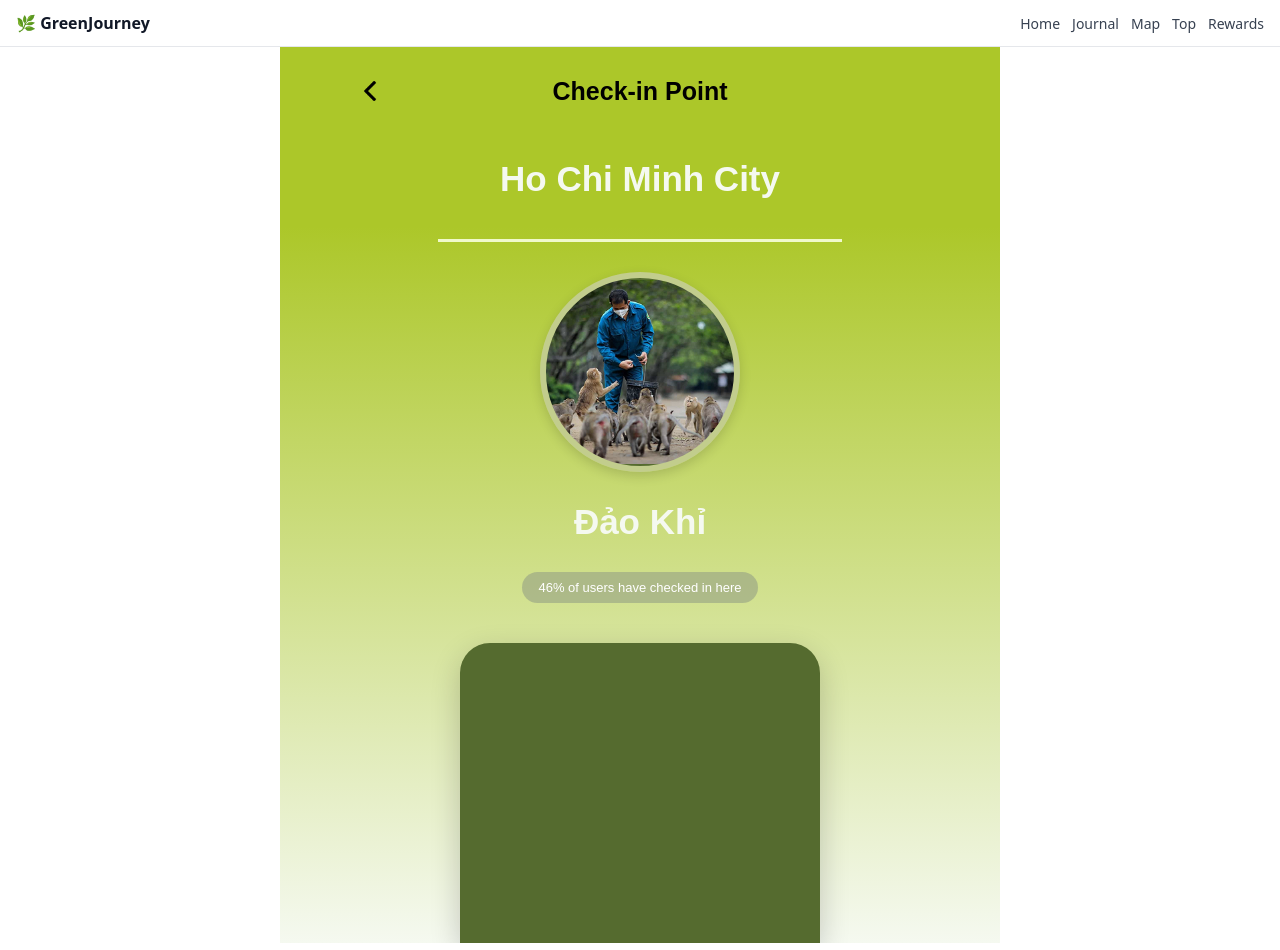
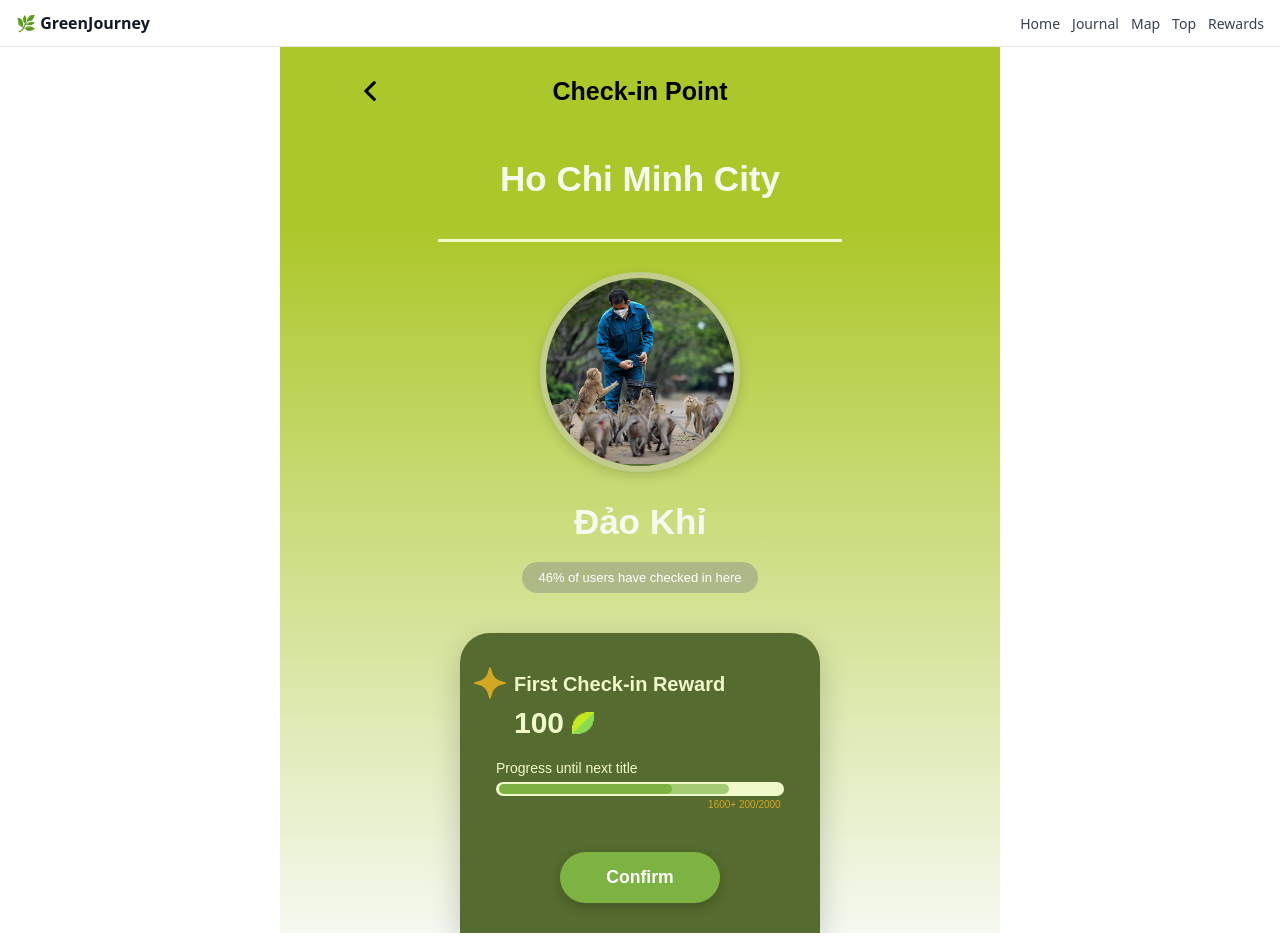
Before and after one commit to Van-Trangg/Project, a React (Vite) app in the folder frontend/: page /checkin/1 in a window 1280 px wide. Shown: the top 950 px of the page. Built offline with nearby package versions, Linux system fonts and the light colour scheme; no server answers.

Commit message:
checkin point screen

```diff
--- a/frontend/src/pages/Checkin.jsx
+++ b/frontend/src/pages/Checkin.jsx
@@ -17,6 +17,9 @@ export default function CheckIn() {
   const handleCancel = () => {
     navigate(-1);
   }
+  const handleCheckInProcess = () => {
+  }
+  //sau này check state người dùng đã checkin tại đây chưa => tắt hiển thị expectant bar + làm mờ chữ
   return (
     <div className = 'check-in-page'>
       <div className = 'top-bar'>
@@ -44,7 +47,21 @@ export default function CheckIn() {
         </div>
       </div>
       <div className = 'popup-card'>
-
+        <img src = '/src/public/spark.png' className = 'spark'></img>
+        <span className = 'first-rew'>First Check-in Reward</span>
+        <div className = 'point'>
+          <span>100</span>
+          <img className ='ecopoint-icon' src = '/src/public/ecopoint.png'/>
+        </div>
+        <div className = 'progress-bar'>
+          <div className = 'prog-title'>Progress until next title</div>
+          <span className = 'track-bar'>
+            <span className = 'fill-bar'></span>
+            <span className = 'expectant-bar'></span>
+          </span>
+          <div className = 'prog-num'>1600+ 200/2000</div>
+        </div>
+        <button className="checkin-btn" onClick={handleCheckInProcess()}>Confirm</button>
       </div>
     </div>
   );
--- a/frontend/src/pages/Map.jsx
+++ b/frontend/src/pages/Map.jsx
@@ -144,7 +144,7 @@ export default function Map() {
           </div>
           <p className="popup-desc">{selectedPin.desc}</p>
         </div>
-        <button className="checkin-btn" onClick={handleCheckIn}> Check-in</button>
+        <button className="checkin-btn" onClick={handleCheckIn}>Check-in</button>
       </div>
     </div>
     )}
--- a/frontend/src/styles/Map.css
+++ b/frontend/src/styles/Map.css
@@ -224,6 +224,7 @@
   display: fixed;
   text-align: center;
   width: 160px;
+  color: white;
   background: #7CB342;
   font-weight: 600;
   font-size: 1.1rem;
@@ -316,13 +317,13 @@
 .check-in-page {
   display: flex;
   flex-direction: column;
-  justify-content: flex-end;
+  /* justify-content: flex-end; */
   font-family: 'Poppins', sans-serif;
   background: linear-gradient(#ACC729 20%, #F5F9F0 100%);
-  min-height: 100vh;
+
   position: relative;
   text-align: center;
-  overflow: hidden;
+  overflow: scroll;
 }
 
 .top-bar {
@@ -372,7 +373,7 @@
 .location-name {
   position: relative;
   padding-top: 30px;
-  padding-bottom: 30px;
+  padding-bottom: 20px;
   font-size: 35px;
   font-weight: bold;
   color: #F5F9F0;
@@ -380,15 +381,102 @@
 
 .popup-card {
   position: relative;
-
+  bottom: 0;
+  display: flex;
+  flex-direction: column;
+  align-items: center;
   margin-top: 40px;
   left: 50%;
   transform: translateX(-50%);
-  width: 95%;
-  height: 90%;
+  width: 90%;
+  height: 30%;
   min-height: 300px;
   max-width: 360px;
   border-radius: 30px 30px 0 0;
   box-shadow: 0 10px 30px rgba(0, 0, 0, 0.2);
   background: #556B2F; /* fallback */
 }
+.spark {
+  position: absolute;
+  left: 2.8%;
+  padding-top: 30px;
+}
+.first-rew {
+  align-self: flex-start;
+  margin-left: 15%;
+  padding-top: 40px;
+  font-size: 20px;
+  font-weight: 600;
+  color: #F0F9CA;
+}
+.ecopoint-icon {
+  margin-top: 7%;
+  width: 22px;
+  height: 22px;
+  object-fit: contain;
+}
+
+.point {
+  display:flex;
+  flex-direction: row;
+  align-self: flex-start;
+  margin-left: 15%;
+  font-size: 30px;
+  font-weight: 600;
+  color: #F0F9CA;
+  gap: 8px;
+  margin-top: 10px;
+}
+.progress-bar {
+  margin-top: 20px;
+  width: 100%;
+  margin-left: 20%;
+}
+.prog-title{
+  position: absolute;
+  left: 10%;
+  align-self: flex-start;
+  font-size: 14px;
+  font-weight: 500;
+  color: #F0F9CA;
+}
+.track-bar {
+  position: relative;
+  display: block;
+  align-self: flex-start;
+  width: 80%;
+  height: 14px;
+  background: #F0F9CA;
+  border-radius: 10px;
+  margin-top: 22px;
+}
+.fill-bar {
+  position: absolute;
+  left: 1%;
+  top: 50%;
+  transform: translateY(-50%);
+  width: 60%;
+  height: 10px;
+  background: #7CB342;
+  border-radius: 20px;
+}
+.expectant-bar {
+  position: absolute;
+  left: 1%;
+  top: 50%;
+  transform: translateY(-50%);
+  width: 80%;
+  height: 10px;
+  background: rgba(124, 179, 66, 0.65);
+  border-radius: 20px;
+}
+.prog-num{
+  position: relative;
+  align-self: flex-end;
+  right: 0px;
+  margin-top: 3px;
+  transform: translateX(+19%);
+  font-size: 10px;
+  font-weight: 500;
+  color: #D4A722;
+}
```
Also changed, not shown: frontend/src/public/ecopoint.png (added), frontend/src/public/spark.png (added).
